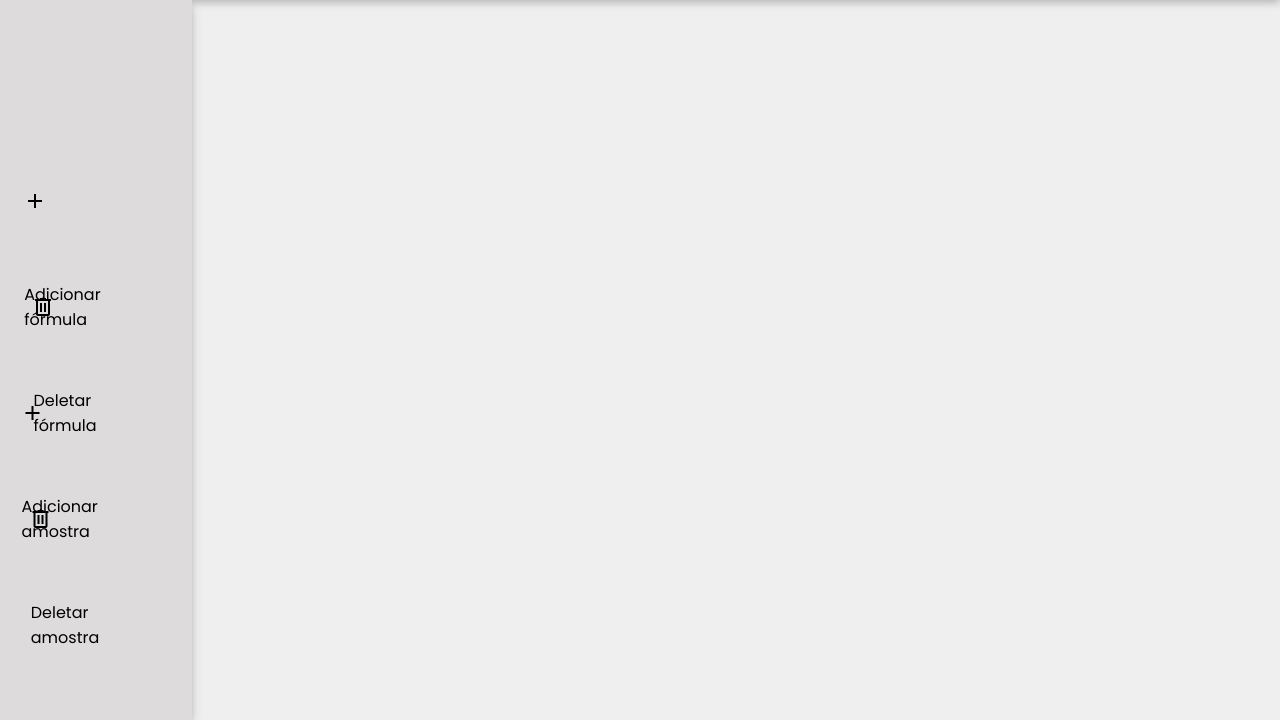
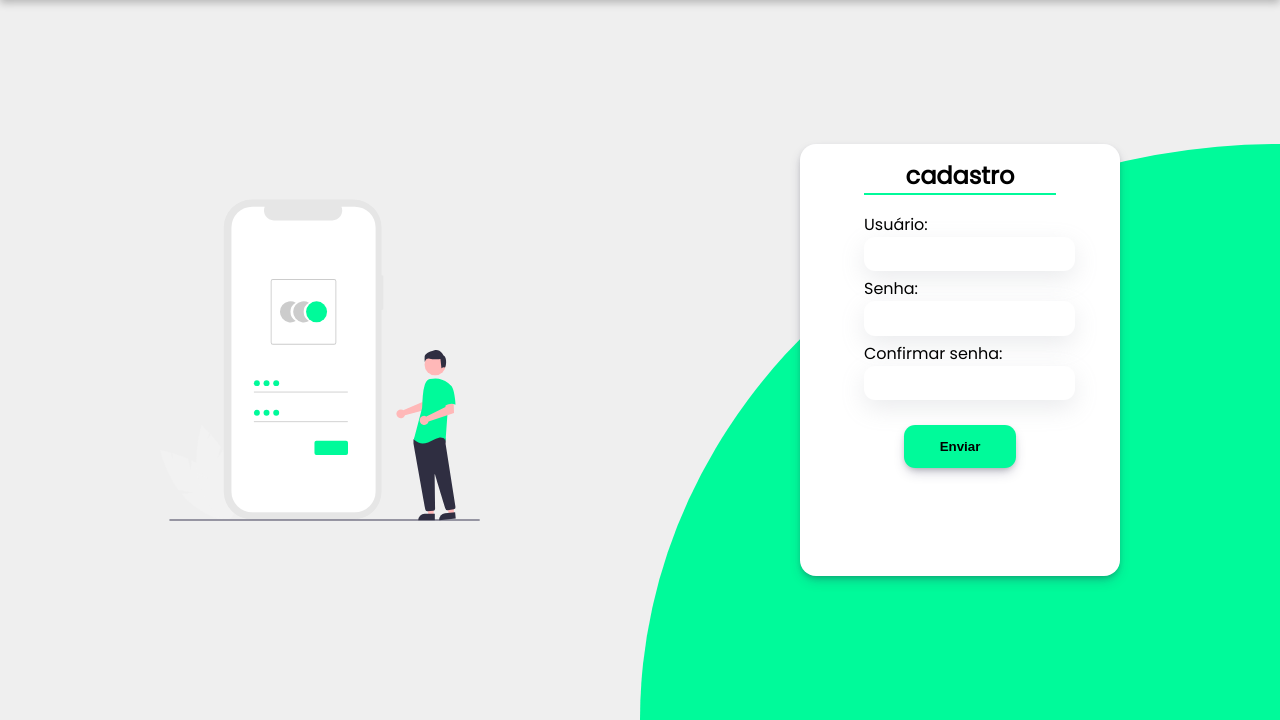
Before and after one commit to hnorioka/chemistry_dataview, a Django app: page /cadastro/ in a window 1280 px wide. Shown: the part 80-800 px from the top of the page. Run offline with Django 4.2, Linux system fonts and the light colour scheme.

Commit message:
Corrigindo erros

```diff
--- a/core/static/core/visualizar-experimento.css
+++ b/core/static/core/visualizar-experimento.css
@@ -1,7 +1,6 @@
 .container-grafico{
     width: 100%;
     height: 90vh;
-    position: relative;
 }
 
 .caixa-visualizar{
--- a/core/templates/core/cadastro.html
+++ b/core/templates/core/cadastro.html
@@ -3,62 +3,51 @@
 
 
 {% block content %}
-<main class="container-dashboard">
-    <!-- <div class="modal">
-        <form action="{% url 'cadastrar-experimento' %}" method="post">
+<main class="container-principal">
+    <div class="enfeite-cadastro"></div>
+    <section class="caixa-cadastro">
+        <form class="form-cadastro" method="POST" action="/cadastro/">
             {% csrf_token %}
-            <div class='form-titulo'>
-                <h4>Cadastrar experiemento</h4>
+            <div class="form-cadastro-titulo">
+                <h1>cadastro</h1>
+
             </div>
-            <div class="form-input">
-                <input type="text" name="nome" id="" placeholder="nome">
+            <div class="campo-cadastro">
+                <div class="campo-input">
+                    <label for="input-usuario">
+                        Usuário:
+                    </label>
+                    <input class='input' type="text" id="input-usuario" name="username">
+                </div>
+                <div class="campo-input">
+                   <label for="input-senha">
+                        Senha:
+                   </label>
+                    <input class='input' type="password" id="input-senha" name="password">
+                </div>
+                <div class="campo-input">
+                    <label for="input-confirmar-senha">
+                         Confirmar senha:
+                    </label>
+                     <input class='input' type="password" id="input-confirmar-senha" name="confirmar_password">
+                 </div>
             </div>
-            <div class="form-input">
-                <input type="submit" value="cadastrar">
+            <div class="campo-botao">
+
+                <button type="submit">Enviar</button>
+
+            </div>
+            <div class="campo-aviso">
+                {% if erro %}
+                    <p>{{erro}}</p>
+                {% endif %}
             </div>
         </form>
-    </div> -->
-    <section class="container-dashboard-barra">
-        <div class="caixa">
-            <div class="simbolo">
-                <span class="material-symbols-outlined">
-                    add
-                </span>
-            </div>
-            <div class="titulo">
-                <p>Adicionar fórmula</p>
-            </div>
-        </div>
-        <div class="caixa">
-            <div class="simbolo">
-                <span class="material-symbols-outlined">
-                    delete
-                </span>
-            </div>
-            <div class="titulo">
-                <p>Deletar fórmula</p>
-            </div>
-        </div>
-        <div class="caixa">
-            <div class="simbolo">
-                <span class="material-symbols-outlined">
-                    add
-                </span>
-            </div>
-            <div class="titulo">
-                <p>Adicionar amostra</p>
-            </div>
-        </div>
-        <div class="caixa">
-            <div class="simbolo">
-                <span class="material-symbols-outlined">
-                    delete
-                </span>
-            </div>
-            <div class="titulo">
-                <p>Deletar amostra</p>
-            </div>
-        </div>
+
+    </section>
+    <section class="caixa-cadastro-img">
+        <img src="{% static 'core/Images/login.svg' %}" alt="">
+
     </section>
 </main>
 {% endblock %}
```
Also changed, not shown: db.sqlite3.
